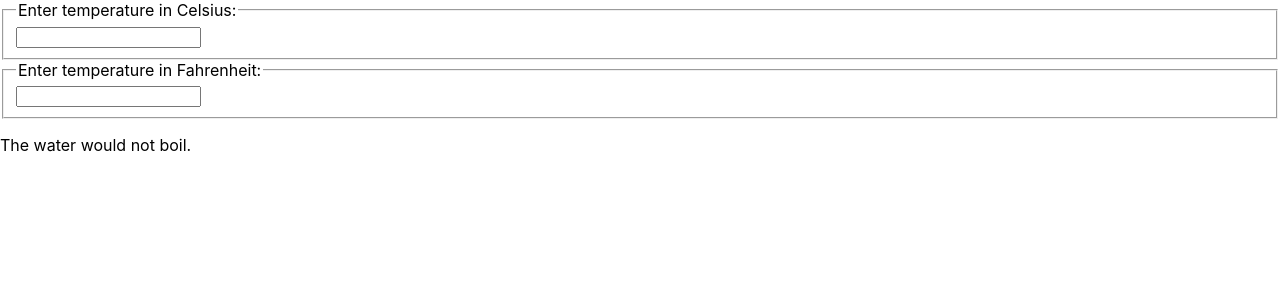
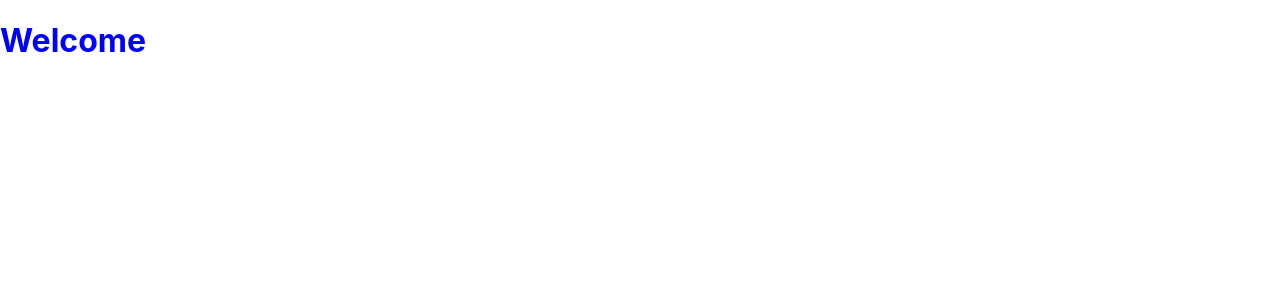
Before and after one commit to ymkwon3/react_official_document, a React (Create React App) app: page / in a window 1280 px wide. Shown: the top 300 px of the page. Built offline with nearby package versions, Linux system fonts and the light colour scheme.

Commit message:
chapter10~11

```diff
--- a/src/App.js
+++ b/src/App.js
@@ -3,13 +3,13 @@ import List from "./study/List"
 import Key from "./study/Key"
 import Form from "./study/Form"
 import Calculator from "./study/Calculator"
+import FancyBorder from "./study/FancyBorder"
 
 function App() {
-  const numbers = [1, 2, 3, 4, 5];
   return (
-    <div>
-      <Calculator></Calculator>
-    </div>
+    <FancyBorder color="blue"
+    left={<h1 className="Dialog-title">Welcome</h1>}>
+    </FancyBorder>
   );
 }
 
--- /dev/null
+++ b/src/study/FancyBorder.jsx
@@ -0,0 +1,12 @@
+function FancyBorder(props) {
+  console.log(props.children);
+  console.log(props.left);
+  return (
+    <div className={'FancyBorder FancyBorder-' + props.color}
+      style={{ color: props.color }}>
+      {props.left}
+    </div>
+  );
+}
+
+export default FancyBorder;
```
